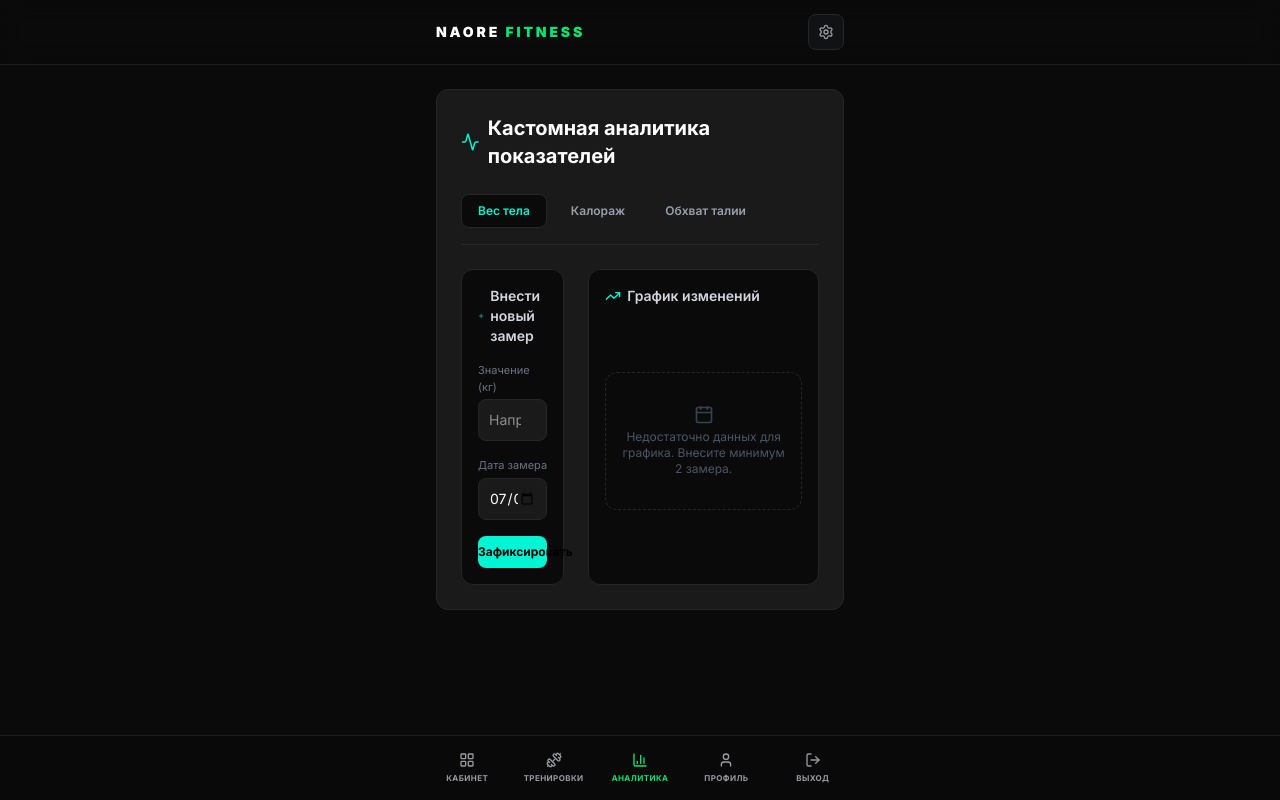
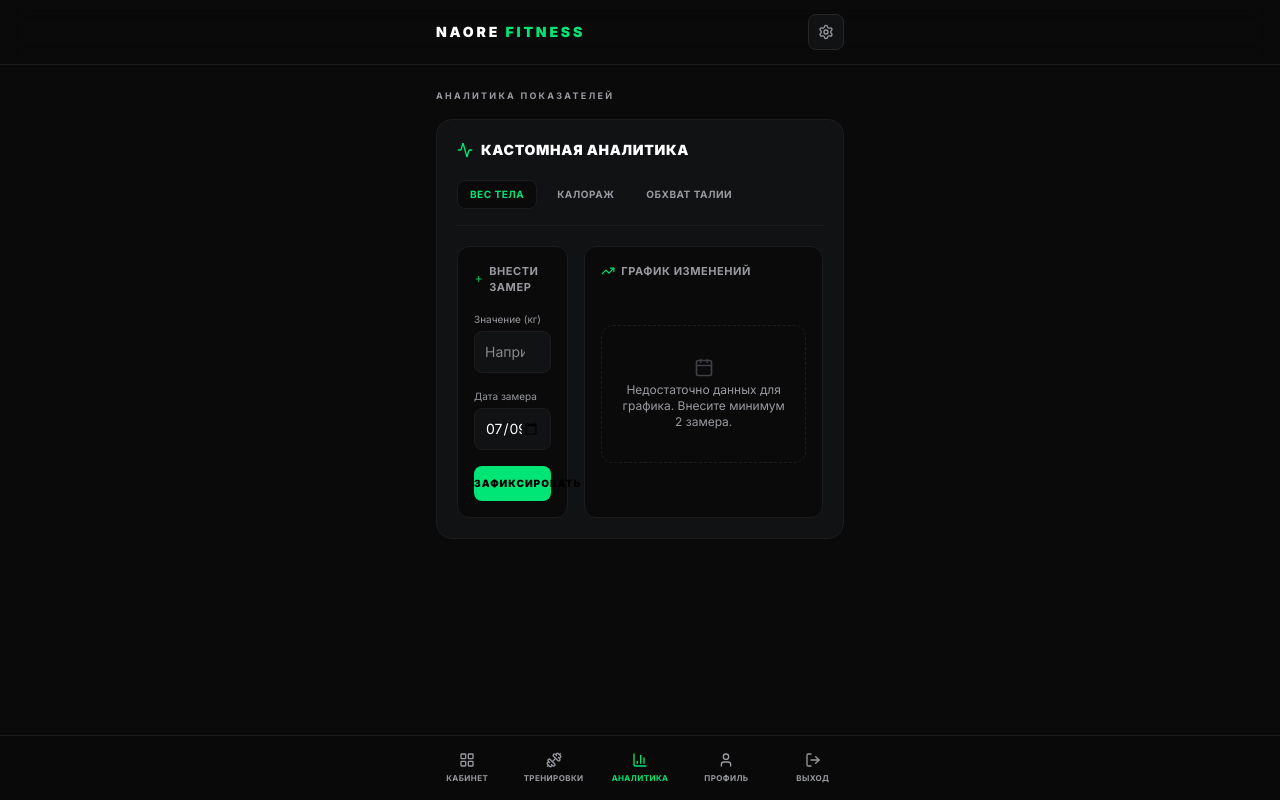
Before and after one commit to kirillkuz2345-design/myoFitness, a Next.js app: page /client/analytics in a window 1280 px wide. Built offline with nearby package versions, Linux system fonts and the light colour scheme; no server answers.

Commit message:
style(client): analytics и profile под NAORE-палитру

```diff
--- a/components/client-dashboard/ClientAnalytics.tsx
+++ b/components/client-dashboard/ClientAnalytics.tsx
@@ -26,7 +26,7 @@ export default function ClientAnalytics() {
 
   // Карта названий и единиц измерения
   const metricConfig: Record<string, { label: string; unit: string; color: string }> = {
-    weight: { label: 'Вес тела', unit: 'кг', color: '#00F5D4' },
+    weight: { label: 'Вес тела', unit: 'кг', color: '#00E676' },
     calories: { label: 'Калораж', unit: 'ккал', color: '#3A86FF' },
     waist: { label: 'Обхват талии', unit: 'см', color: '#FF007F' },
   };
@@ -124,22 +124,25 @@ export default function ClientAnalytics() {
   };
 
   return (
-    <div className="w-full bg-[#1A1A1A] border border-[#262626] rounded-xl p-6 text-white mb-6 animate-fadeIn">
-      <h2 className="text-xl font-bold mb-6 flex items-center gap-2">
-        <Activity className="w-5 h-5 text-[#00F5D4]" />
-        Кастомная аналитика показателей
-      </h2>
+    <div className="space-y-4">
+      <h2 className="text-[9px] font-bold uppercase tracking-[0.25em] text-[#989AA0]">Аналитика показателей</h2>
+
+      <div className="w-full bg-[#111214] border border-[#1C1C1E] rounded-2xl p-5 text-white">
+        <h3 className="text-sm font-black uppercase tracking-wider mb-5 flex items-center gap-2">
+          <Activity className="w-4 h-4 text-[#00E676]" />
+          Кастомная аналитика
+        </h3>
 
         {/* Табы переключения типов метрик */}
-      <div className="flex space-x-2 border-b border-[#262626] pb-4 mb-6">
+        <div className="flex flex-wrap gap-2 border-b border-[#1C1C1E] pb-4 mb-5">
           {Object.keys(metricConfig).map((type) => (
             <button
               key={type}
               onClick={() => setActiveTab(type)}
-            className={`px-4 py-2 rounded-lg text-xs font-semibold transition-all duration-200 ${
+              className={`px-3 py-1.5 rounded-lg text-[10px] font-bold uppercase tracking-wider transition-all duration-200 ${
                 activeTab === type
-                ? 'bg-[#0A0A0A] text-[#00F5D4] border border-[#262626]'
-                : 'text-gray-400 hover:text-white bg-transparent'
+                  ? 'bg-[#0A0A0A] text-[#00E676] border border-[#1C1C1E]'
+                  : 'text-[#989AA0] hover:text-white bg-transparent'
               }`}
             >
               {metricConfig[type].label}
@@ -147,16 +150,16 @@ export default function ClientAnalytics() {
           ))}
         </div>
 
-      <div className="grid grid-cols-1 md:grid-cols-3 gap-6">
+        <div className="grid grid-cols-1 md:grid-cols-3 gap-4">
           {/* Форма добавления нового замера */}
-        <div className="bg-[#0A0A0A] border border-[#262626] rounded-xl p-4 flex flex-col justify-between h-fit">
-          <h3 className="text-sm font-semibold text-gray-300 mb-4 flex items-center gap-1.5">
-            <Plus className="w-4 h-4 text-[#00F5D4]" />
-            Внести новый замер
-          </h3>
+          <div className="bg-[#0A0A0A] border border-[#1C1C1E] rounded-xl p-4 flex flex-col justify-between h-fit">
+            <h4 className="text-[11px] font-bold uppercase tracking-wider text-[#989AA0] mb-4 flex items-center gap-1.5">
+              <Plus className="w-3.5 h-3.5 text-[#00E676]" />
+              Внести замер
+            </h4>
             <form onSubmit={handleAddMetric} className="space-y-4">
               <div>
-              <label className="block text-[11px] text-gray-500 mb-1">Значение ({metricConfig[activeTab].unit})</label>
+                <label className="block text-[10px] text-[#989AA0] mb-1">Значение ({metricConfig[activeTab].unit})</label>
                 <input
                   type="number"
                   step="0.1"
@@ -164,23 +167,23 @@ export default function ClientAnalytics() {
                   placeholder={`Например: ${activeTab === 'weight' ? '75.5' : '2300'}`}
                   value={newValue}
                   onChange={(e) => setNewValue(e.target.value)}
-                className="w-full bg-[#1A1A1A] border border-[#262626] rounded-lg p-2.5 text-sm text-white focus:border-[#00F5D4] focus:outline-none transition-colors"
+                  className="w-full bg-[#111214] border border-[#1C1C1E] rounded-lg p-2.5 text-sm text-white focus:border-[#00E676] focus:outline-none transition-colors"
                 />
               </div>
               <div>
-              <label className="block text-[11px] text-gray-500 mb-1">Дата замера</label>
+                <label className="block text-[10px] text-[#989AA0] mb-1">Дата замера</label>
                 <input
                   type="date"
                   required
                   value={newDate}
                   onChange={(e) => setNewDate(e.target.value)}
-                className="w-full bg-[#1A1A1A] border border-[#262626] rounded-lg p-2.5 text-sm text-white focus:border-[#00F5D4] focus:outline-none transition-colors"
+                  className="w-full bg-[#111214] border border-[#1C1C1E] rounded-lg p-2.5 text-sm text-white focus:border-[#00E676] focus:outline-none transition-colors"
                 />
               </div>
               <button
                 type="submit"
                 disabled={loading}
-              className="w-full py-2 bg-[#00F5D4] hover:bg-[#00D6B8] disabled:bg-gray-700 text-black font-bold text-xs rounded-lg transition-colors"
+                className="w-full py-2.5 bg-[#00E676] hover:bg-[#00c765] disabled:bg-gray-700 text-black font-black text-[10px] uppercase tracking-widest rounded-lg transition-colors"
               >
                 {loading ? 'Сохранение...' : 'Зафиксировать'}
               </button>
@@ -188,14 +191,14 @@ export default function ClientAnalytics() {
           </div>
 
           {/* Интерактивный SVG график прогресса */}
-        <div className="md:col-span-2 bg-[#0A0A0A] border border-[#262626] rounded-xl p-4 flex flex-col justify-between min-h-[220px]">
+          <div className="md:col-span-2 bg-[#0A0A0A] border border-[#1C1C1E] rounded-xl p-4 flex flex-col justify-between min-h-[220px]">
             <div className="flex justify-between items-center mb-2">
-            <h3 className="text-sm font-semibold text-gray-300 flex items-center gap-1.5">
-              <TrendingUp className="w-4 h-4 text-[#00F5D4]" />
+              <h4 className="text-[11px] font-bold uppercase tracking-wider text-[#989AA0] flex items-center gap-1.5">
+                <TrendingUp className="w-3.5 h-3.5 text-[#00E676]" />
                 График изменений
-            </h3>
+              </h4>
               {filteredMetrics.length > 0 && (
-              <span className="text-xs font-mono text-[#00F5D4] bg-[#1A1A1A] px-2 py-0.5 border border-[#262626] rounded">
+                <span className="text-[10px] font-mono text-[#00E676] bg-[#111214] px-2 py-0.5 border border-[#1C1C1E] rounded">
                   Текущий: {filteredMetrics[filteredMetrics.length - 1].value} {metricConfig[activeTab].unit}
                 </span>
               )}
@@ -203,7 +206,7 @@ export default function ClientAnalytics() {
 
             <div className="flex-1 flex items-center justify-center w-full">
               {fetching ? (
-              <p className="text-xs text-gray-600">Загрузка данных аналитики...</p>
+                <p className="text-xs text-[#989AA0]">Загрузка данных аналитики...</p>
               ) : filteredMetrics.length >= 2 ? (
                 <div className="w-full h-full pt-4">
                   <svg viewBox="0 0 500 150" className="w-full h-[140px] overflow-visible">
@@ -215,7 +218,7 @@ export default function ClientAnalytics() {
                       strokeWidth="3"
                       strokeLinecap="round"
                       strokeLinejoin="round"
-                    className="drop-shadow-[0_2px_8px_rgba(0,245,212,0.4)]"
+                      className="drop-shadow-[0_2px_8px_rgba(0,230,118,0.4)]"
                     />
                     {/* Точки на графике */}
                     {filteredMetrics.map((m, idx) => {
@@ -254,14 +257,14 @@ export default function ClientAnalytics() {
                     })}
                   </svg>
                   {/* Подписи дат (Первая и Последняя по краям) */}
-                <div className="flex justify-between items-center text-[10px] text-gray-600 font-mono px-2 mt-1">
+                  <div className="flex justify-between items-center text-[10px] text-[#989AA0] font-mono px-2 mt-1">
                     <span>{filteredMetrics[0].recorded_at}</span>
                     <span>{filteredMetrics[filteredMetrics.length - 1].recorded_at}</span>
                   </div>
                 </div>
               ) : (
-              <div className="text-center py-8 text-xs text-gray-600 border border-dashed border-[#262626] rounded-xl w-full flex flex-col items-center justify-center p-4">
-                <Calendar className="w-5 h-5 mb-1 text-gray-700" />
+                <div className="text-center py-8 text-xs text-[#989AA0] border border-dashed border-[#1C1C1E] rounded-xl w-full flex flex-col items-center justify-center p-4">
+                  <Calendar className="w-5 h-5 mb-1 text-zinc-700" />
                   <span>Недостаточно данных для графика. Внесите минимум 2 замера.</span>
                 </div>
               )}
@@ -269,5 +272,6 @@ export default function ClientAnalytics() {
           </div>
         </div>
       </div>
+    </div>
   );
 }
```
Also changed, not shown: app/(dashboard)/client/profile/page.tsx (+22 -19 lines). Lines whose indentation alone changed are shown as unchanged.
